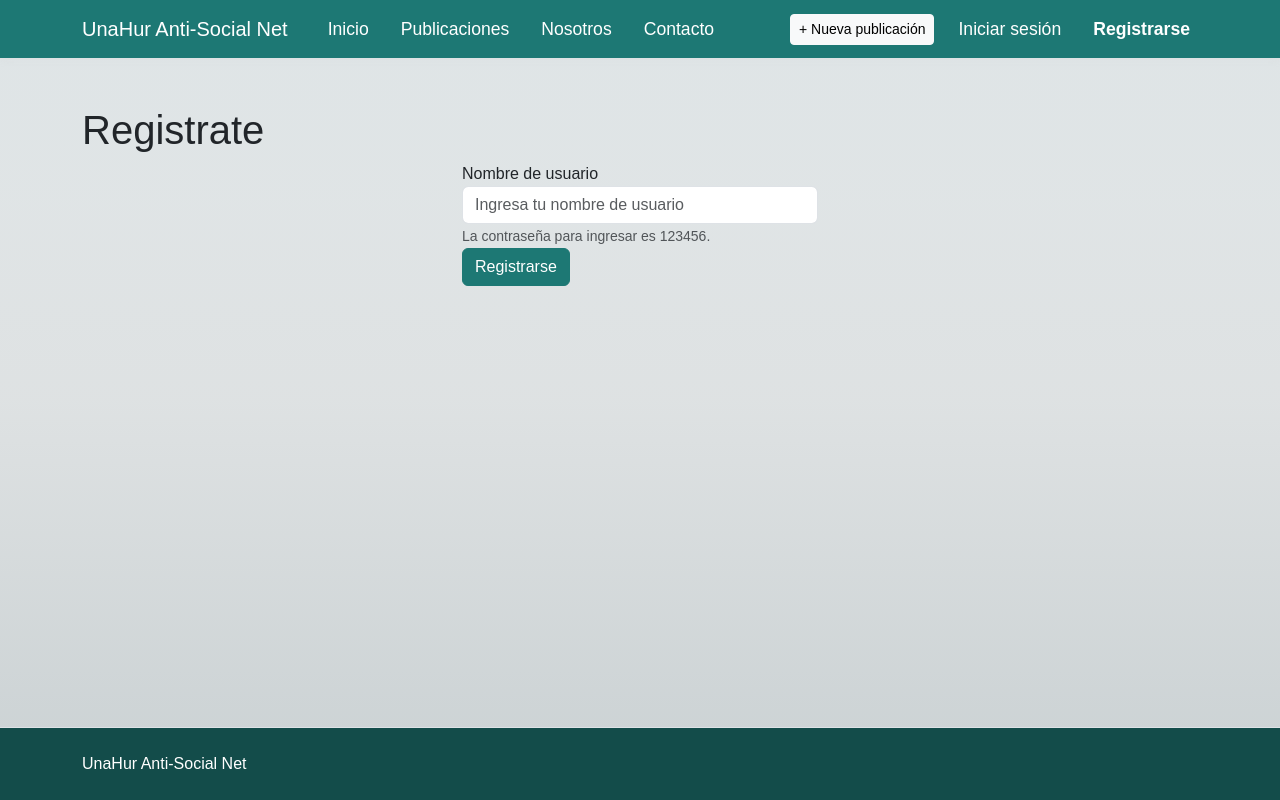
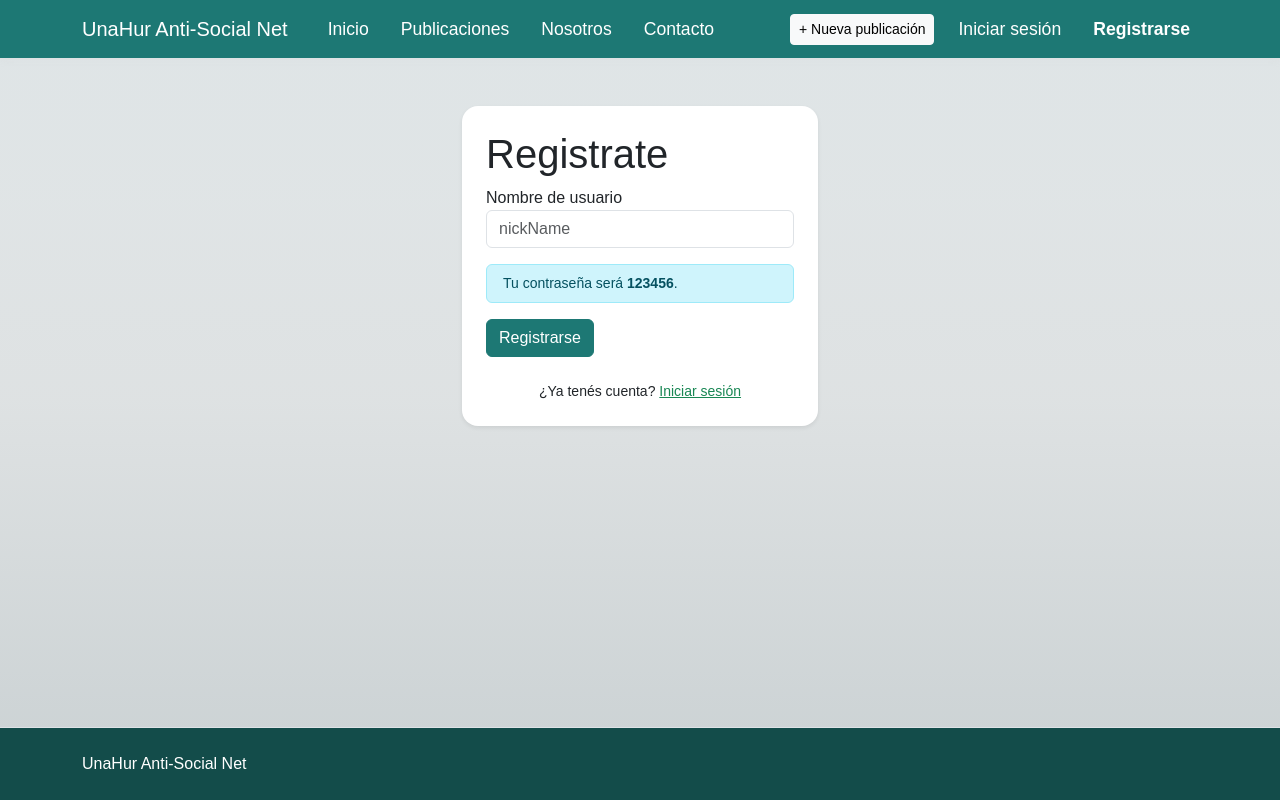
Before and after one commit to agusfmartinez/tp-ciu-red-social, a React (Vite) app: page /registro in a window 1280 px wide. Built offline with nearby package versions, Linux system fonts and the light colour scheme.

Commit message:
mejora de las paginas de login y registro

```diff
--- a/src/pages/Login.tsx
+++ b/src/pages/Login.tsx
@@ -1,8 +1,15 @@
+import { Link } from "react-router";
 
 function Login() {
   return (
-    <div className="container py-5 d-flex justify-content-center">
-        <form style={{ width: '18rem'}}>
+    <div className="container py-5">
+        <div className="row justify-content-center">
+            <div className="col-12 col-md-4">
+                <div className="card border-0 rounded-4 shadow-sm">
+                    <div className="card-body p-4">
+                        <h1>Iniciar sesión</h1>
+
+                        <form>
                             <div className="mb-3">
                                 <label htmlFor="nickName">Nombre de usuario</label>
                                 <input type="text" className="form-control" id="nickName" placeholder="nickName"/>
@@ -15,6 +22,18 @@ function Login() {
 
                             <button type="submit" className="btn btn-primary">Iniciar Sesión</button>
                         </form>
+
+                        <p className="text-center small mt-4 mb-0">
+                            ¿No tenés cuenta? <Link to="/registro" className="link-success">Registrate</Link>
+                        </p>
+
+                    </div>
+
+                </div>
+            </div>
+
+        </div>
+
     </div>
   );
 }
--- a/src/pages/Registro.tsx
+++ b/src/pages/Registro.tsx
@@ -1,19 +1,38 @@
-
+import { Link } from "react-router";
 
 const Registro = () => {
   return (
     <div className="container py-5">
-        <h1>Registrate</h1>
-        <form>
-          <div className="row d-flex justify-content-center">
-            <div className="col-sm-4">
-              <label htmlFor="nickName">Nombre de usuario</label>
-              <input type="text" className="form-control" id="nickName" placeholder="Ingresa tu nombre de usuario"/>
-              <small className="form-text text-muted">La contraseña para ingresar es 123456.</small>
-              <button type="submit" className="btn btn-primary">Registrarse</button>
+        <div className="row justify-content-center">
+            <div className="col-12 col-md-4">
+                <div className="card border-0 rounded-4 shadow-sm">
+                    <div className="card-body p-4">
+                        <h1>Registrate</h1>
+
+                        <form>
+                            <div className="mb-3">
+                                <label htmlFor="nickName">Nombre de usuario</label>
+                                <input type="text" className="form-control" id="nickName" placeholder="nickName"/>
+                            </div>
+
+                            <div className="alert alert-info small py-2">
+                              Tu contraseña será <strong>123456</strong>.
+                            </div>
+
+                            <button type="submit" className="btn btn-primary">Registrarse</button>
+                        </form>
+
+                        <p className="text-center small mt-4 mb-0">
+                            ¿Ya tenés cuenta? <Link to="/login" className="link-success">Iniciar sesión</Link>
+                        </p>
+
+                    </div>
+
+                </div>
             </div>
-          </div>
-        </form>
+
+        </div>
+
     </div>
   )
 }
```
Lines whose indentation alone changed are shown as unchanged.
